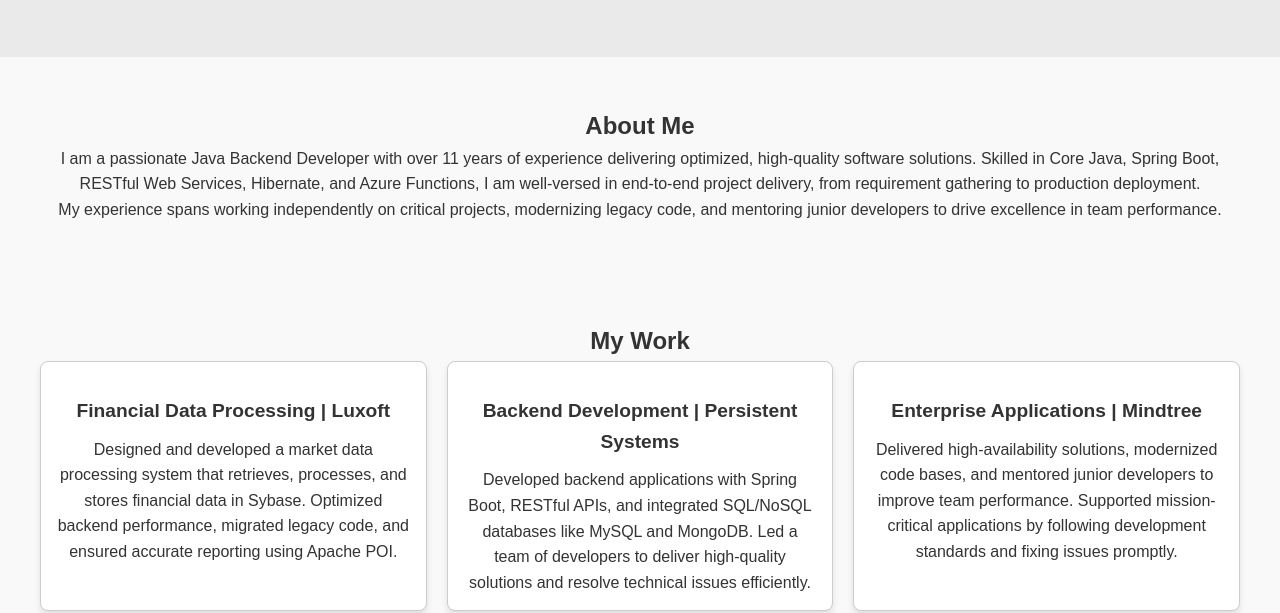
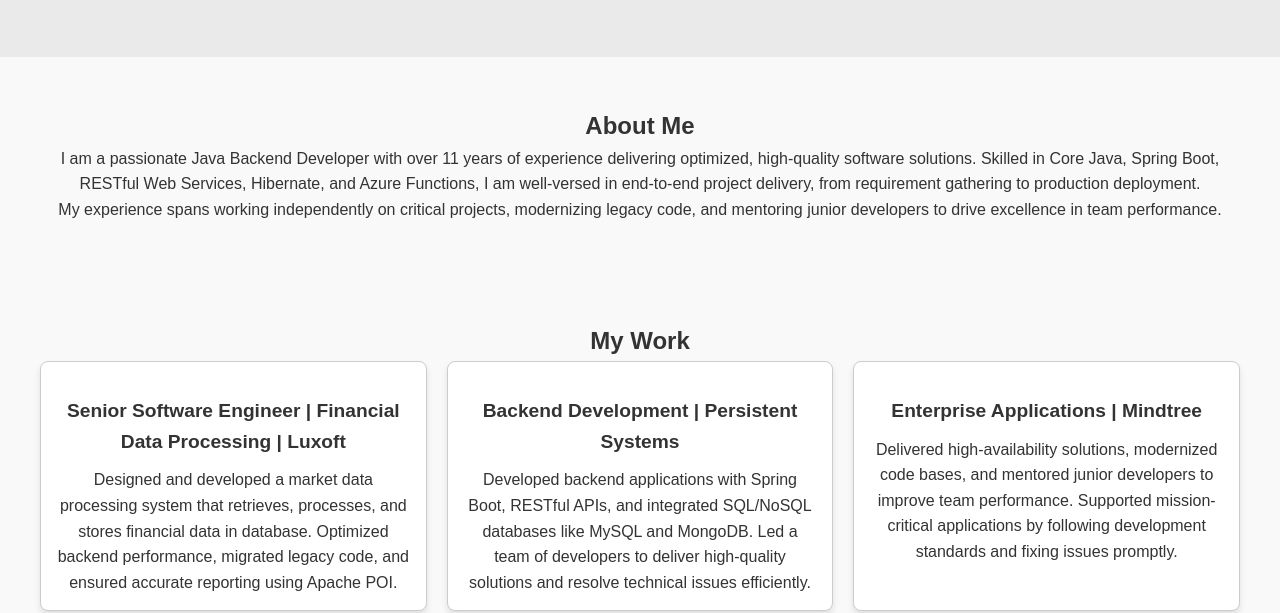
Before and after one commit to anupseth/my-portfolio, a plain HTML site: page index.html in a window 1280 px wide. Shown: the part 198-811 px from the top of the page. Drawn offline with Linux system fonts and the light colour scheme.

Commit message:
Update Luxoft details

```diff
--- a/index.html
+++ b/index.html
@@ -56,9 +56,9 @@
             <h2>My Work</h2>
             <div class="portfolio-items">
                 <div class="portfolio-item">
-    <h3>Financial Data Processing | Luxoft</h3>
+    <h3>Senior Software Engineer | Financial Data Processing | Luxoft</h3>
     <p>
-        Designed and developed a market data processing system that retrieves, processes, and stores financial data in Sybase.
+        Designed and developed a market data processing system that retrieves, processes, and stores financial data in database.
         Optimized backend performance, migrated legacy code, and ensured accurate reporting using Apache POI.
     </p>
 </div>
```
